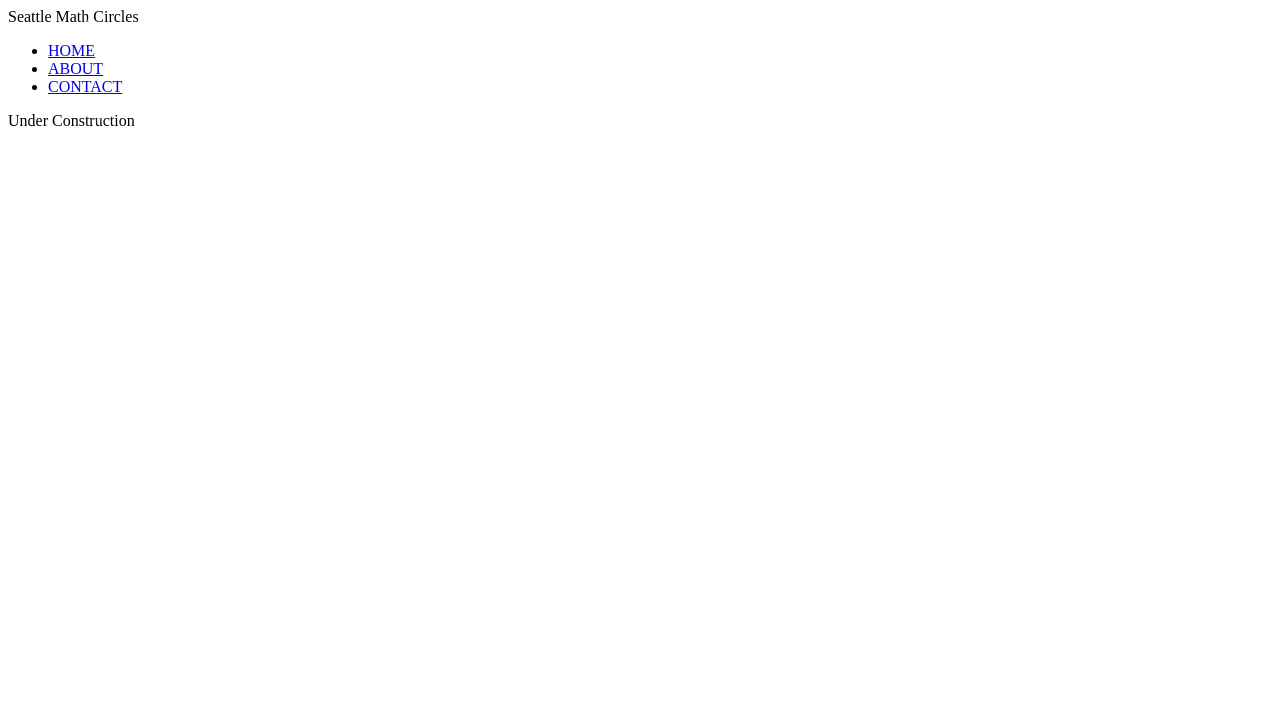
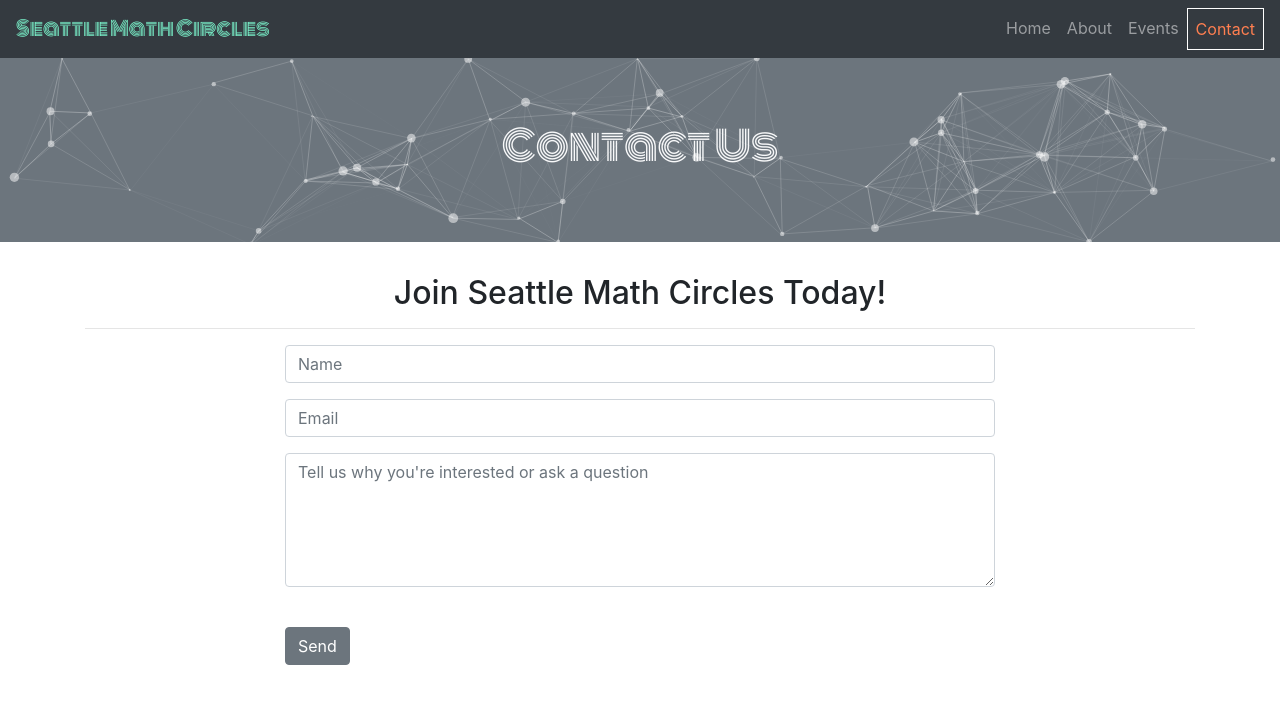
Before and after one commit to tharper07/tharper07.github.io, a plain HTML site: page contact.html in a window 1280 px wide. Drawn offline with nearby package versions, Linux system fonts and the light colour scheme; animation ran at ten frames a second.

Commit message:
Add files via upload

```diff
--- a/contact.html
+++ b/contact.html
@@ -1,41 +1,86 @@
-<!doctype html>
-
-<html>
+<!DOCTYPE html>
+<html lang="en">
     <head>
+        <title>SeaMath Circles</title>
         <meta charset="utf-8">
-        <title>Contact SeaMath Circles</title>
-        <link rel="stylesheet" href="CSS/style.css">
+        <meta name="viewport" content="width=device-width, initial-scale=1">
+        <link rel="stylesheet" href="https://maxcdn.bootstrapcdn.com/bootstrap/4.3.1/css/bootstrap.min.css">
+        <link rel="stylesheet" type="text/css" href="CSS/style.css">
+        <script src="https://ajax.googleapis.com/ajax/libs/jquery/3.4.1/jquery.min.js"></script>
+        <script src="https://cdnjs.cloudflare.com/ajax/libs/popper.js/1.14.7/umd/popper.min.js"></script>
+        <script src="https://maxcdn.bootstrapcdn.com/bootstrap/4.3.1/js/bootstrap.min.js"></script>
     </head>
 
     <body>
-        <div class="header">
-            <div id="particles-js"></div>
-
-            <div id="overlay">
-                <div class="logo">Seattle Math Circles</div>
-
-                <ul class="main-nav">
-                    <li><a href="index.html">HOME</a></li>
-                    <li><a href="about.html">ABOUT</a></li>
-                    <li class="active"><a href="contact.html">CONTACT</a></li>
+        <nav class="navbar sticky-top navbar-expand-sm bg-dark navbar-dark">
+            <a class="navbar-brand fancy-font" href="index.html">Seattle Math Circles</a>
+            <button class="navbar-toggler" type="button" data-toggle="collapse" data-target="#collapsibleNavbar">
+                <span class="navbar-toggler-icon"></span>
+            </button>
+            <div class="collapse navbar-collapse justify-content-between" id="collapsibleNavbar">
+                <ul class="navbar-nav ml-auto">
+                    <li class="nav-item">
+                        <a class="nav-link" href="index.html">Home</a>
+                    </li>
+                    <li class="nav-item">
+                        <a class="nav-link" href="about.html">About</a>
+                    </li>
+                    <li class="nav-item">
+                        <a class="nav-link" href="events.html">Events</a>
+                    </li>
+                    <li class="nav-item active">
+                        <a class="nav-link" href="contact.html">Contact</a>
+                    </li>
                 </ul>
             </div>
+        </nav>
+
+        <div class="jumbotron jumbotron-fluid text-center text-light bg-secondary overflow-hidden" style="position:relative !important">
+            <div id="particles-js"></div>
+            <h1 class="fancy-font">Contact Us</h1>
             <script type="text/javascript" src="JS/particles.js"></script>
             <script type="text/javascript" src="JS/app.js"></script>
         </div>
 
-        <!--<div class="center-div">
-            <form  action="https://formspree.io/mkdpblyx" method="POST">
-                Name: <br> <input type="text" name="Name" placeholder="Your name"> <br>
-                Email: <br> <input type="email" name="_replyto" placeholder="Your email"> <br>
-                Message: <br> <textarea name="message" placeholder="Type your message">
-                </textarea> <br>
-                <input type="submit" value="Send">
+        <div class="container">
+    <h2 class="text-center">Join Seattle Math Circles Today!</h2>
+    <hr>
+      <div class="container">
+        <div class="row">
+          <div class="col-lg-8 mx-auto">
+            <form action="https://formspree.io/mkdpblyx" role="form"   method="POST" autocomplete="on">
+              <div class="control-group">
+                <div class="form-group floating-label-form-group controls">
+                  <input type="text" class="form-control" name="name" placeholder="Name" required>
+                </div>
+              </div>
+
+              <div class="control-group">
+                <div class="form-group floating-label-form-group controls">
+                  <input type="email" class="form-control form-input" placeholder="Email" required>
+                </div>
+              </div>
+
+              <div class="control-group">
+                <div class="form-group floating-label-form-group controls">
+                  <textarea class="form-control" id="message" name="message" rows="5" width="100%" placeholder="Tell us why you're interested or ask a question" required></textarea>
+                </div>
+              </div>
+              <br>
+                <div>
+                  <!-- Extra field to avoid spam by fooling scrapers. If a value is provided, the submission will be silently ignored. -->
+                  <input type="text" name="_gotcha" style="display:none" />
+                </div>
+              <div>
+                <input type="submit" class="btn btn-secondary" value="Send">
+                <input type="hidden" name="_subject" value="New submission!" />
+              </div>
+              <br>
             </form>
-        </div>-->
+          </div>
+        </div>
+      </div>
+    </div>
 
-        <div class="under-construction">
-            Under Construction
-        </div>
     </body>
 </html>
```
